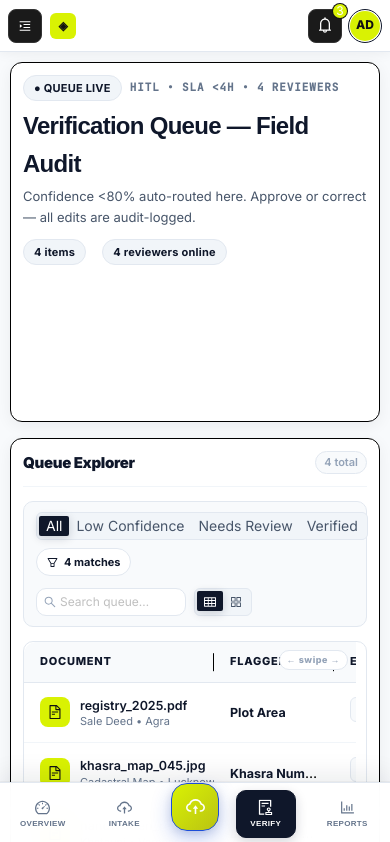
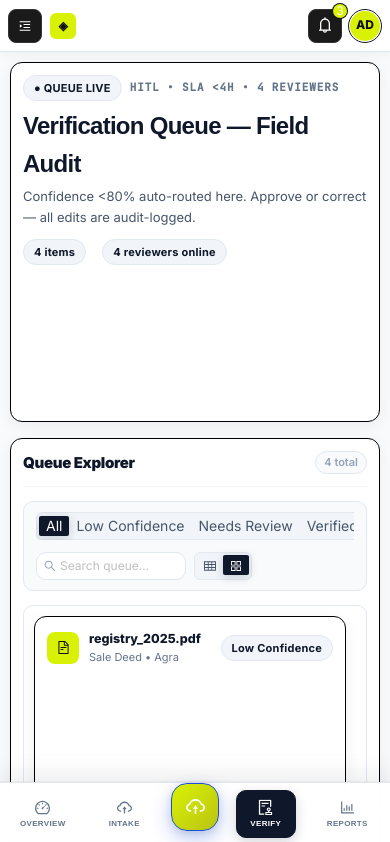
Before and after one commit to srivastavishan82-creator/SIH-2026-P2, a React (Vite) app in the folder frontend/: page /SIH-2026-P2/verification in a window 390 px wide. Shown: the top 842 px of the page. Built offline with nearby package versions, Linux system fonts and the light colour scheme; a web font is replaced by a local one.

Commit message:
fix: resolve text overflow in queue explorer on mobile view and default to card view

```diff
--- a/frontend/src/pages/VerificationQueue.jsx
+++ b/frontend/src/pages/VerificationQueue.jsx
@@ -6,7 +6,7 @@ const { Text } = Typography;
 function VerificationQueue() {
   const [filter, setFilter] = useState('All');
   const [query, setQuery] = useState('');
-  const [view, setView] = useState('table');
+  const [view, setView] = useState(window.innerWidth < 768 ? 'cards' : 'table');
   const [editOpen, setEditOpen] = useState(false);
   const [active, setActive] = useState(null);
   const [data, setData] = useState([
@@ -24,9 +24,9 @@ function VerificationQueue() {
 
   const columns = [
     { title: 'Document', dataIndex: 'document', key: 'document', width: 190, ellipsis:true, render: (text, rec) => (
-        <Space size={10} style={{display:'flex', alignItems:'center'}}>
+        <Space size={10} style={{display:'flex', alignItems:'center', minWidth:0}}>
           <div style={{width:30, height:30, borderRadius:8, background:'#d9f203', color:'#111111', display:'flex', alignItems:'center', justifyContent:'center', flexShrink:0}}><FileTextOutlined style={{fontSize:14}}/></div>
-          <div style={{lineHeight:1.25, minWidth:0}}><Text strong style={{color:'#0F172A', fontSize:12.5, display:'block', whiteSpace:'nowrap', overflow:'hidden', textOverflow:'ellipsis'}}>{text}</Text><div style={{fontSize:11, color:'#64748B', whiteSpace:'nowrap'}}>{rec.type} • {rec.district}</div></div>
+          <div style={{lineHeight:1.25, minWidth:0, flex: 1}}><Text strong style={{color:'#0F172A', fontSize:12.5, display:'block', whiteSpace:'nowrap', overflow:'hidden', textOverflow:'ellipsis'}}>{text}</Text><div style={{fontSize:11, color:'#64748B', whiteSpace:'nowrap', overflow:'hidden', textOverflow:'ellipsis'}}>{rec.type} • {rec.district}</div></div>
         </Space>
       )},
     { title: 'Flagged Field', dataIndex: 'field', key: 'field', width: 120, ellipsis:true, render:(t)=><Text style={{fontWeight:700, color:'#0F172A', fontSize:12.5}}>{t}</Text>},
@@ -76,11 +76,11 @@ function VerificationQueue() {
             </div>
 
             <div style={{display:'flex', alignItems:'center', justifyContent:'space-between', gap:12, flexWrap:'wrap', padding:'10px 12px', background:'#F8FAFC', border:'1px solid #E2E8F0', borderRadius:10, marginBottom:14}}>
-              <div style={{display:'flex', alignItems:'center', gap:8, flexWrap:'wrap', flex:'1 1 auto', minWidth:240}}>
-                <Segmented size="small" options={['All','Low Confidence','Needs Review','Verified']} value={filter} onChange={setFilter} style={{height:28, display:'flex', alignItems:'center'}} />
-                <span style={{height:28, display:'inline-flex', alignItems:'center', gap:6, color:'#0F172A', fontSize:11, fontWeight:700, whiteSpace:'nowrap', background:'#FFFFFF', border:'1px solid #E2E8F0', borderRadius:999, padding:'0 10px'}}><FilterOutlined style={{color:'#0F172A', fontSize:11}}/>{filtered.length} matches</span>
+              <div style={{display:'flex', alignItems:'center', gap:8, flexWrap:'nowrap', flex:'1 1 auto', minWidth:0, overflowX:'auto'}}>
+                <Segmented size="small" options={['All','Low Confidence','Needs Review','Verified']} value={filter} onChange={setFilter} style={{height:28, display:'flex', alignItems:'center', flexShrink:0}} />
+                <span style={{height:28, display:'inline-flex', alignItems:'center', gap:6, color:'#0F172A', fontSize:11, fontWeight:700, whiteSpace:'nowrap', background:'#FFFFFF', border:'1px solid #E2E8F0', borderRadius:999, padding:'0 10px', flexShrink:0}}><FilterOutlined style={{color:'#0F172A', fontSize:11}}/>{filtered.length} matches</span>
               </div>
-              <div style={{display:'flex', alignItems:'center', gap:8, flexShrink:0}}>
+              <div style={{display:'flex', alignItems:'center', gap:8, flexShrink:0, flexWrap:'nowrap'}}>
                 <Input placeholder="Search queue…" prefix={<SearchOutlined style={{color:'#94A3B8', fontSize:12}} />} value={query} onChange={(e)=>setQuery(e.target.value)} allowClear style={{width:150, borderRadius:8, height:28, fontSize:12, background:'#FFFFFF'}} size="small" />
                 <Segmented size="small" value={view} onChange={setView} options={[{label:'', value:'table', icon:<TableOutlined style={{fontSize:12}}/>},{label:'', value:'cards', icon:<AppstoreOutlined style={{fontSize:12}}/>}]} style={{height:28}} />
               </div>
@@ -96,11 +96,11 @@ function VerificationQueue() {
                     const c = rec.confidence<60? '#DC2626' : rec.confidence<80? '#D97706':'#059669';
                     const isActive = active?.key === rec.key;
                     return (
-                      <Card key={rec.key} bordered={false} className="saffron-card" onClick={()=>{setActive(rec); setEditOpen(true);}} bodyStyle={{padding:12}} style={{borderRadius:10, borderLeft:`3px solid ${c}`, background: isActive ? '#EFF6FF' : '#ffffff', border: isActive ? '1px solid #BFDBFE' : '1px solid #E2E8F0', cursor: 'pointer'}}>
-                        <div style={{display:'flex', justifyContent:'space-between', alignItems:'center', gap:10}}>
-                          <div style={{display:'flex', gap:10, alignItems:'center', minWidth:0}}>
+                      <Card key={rec.key} bordered={false} className="saffron-card mobile-black-card" onClick={()=>{setActive(rec); setEditOpen(true);}} bodyStyle={{padding:12}} style={{borderRadius:10, borderLeft:`3px solid ${c}`, background: isActive ? '#EFF6FF' : '#ffffff', border: isActive ? '1px solid #BFDBFE' : '1px solid #E2E8F0', cursor: 'pointer'}}>
+                        <div style={{display:'flex', justifyContent:'space-between', alignItems:'center', gap:10, minWidth:0}}>
+                          <div style={{display:'flex', gap:10, alignItems:'center', minWidth:0, flex:1}}>
                             <div style={{width:32, height:32, borderRadius:8, background:'#d9f203', color:'#111111', display:'flex', alignItems:'center', justifyContent:'center', flexShrink:0}}><FileTextOutlined style={{fontSize:13}}/></div>
-                            <div style={{minWidth:0}}><div style={{fontWeight:800, color:'#0F172A', fontSize:12.5, whiteSpace:'nowrap', overflow:'hidden', textOverflow:'ellipsis'}}>{rec.document}</div><div style={{fontSize:11, color:'#64748B'}}>{rec.type} • {rec.district}</div></div>
+                            <div style={{minWidth:0, flex:1}}><div style={{fontWeight:800, color:'#0F172A', fontSize:12.5, whiteSpace:'nowrap', overflow:'hidden', textOverflow:'ellipsis'}}>{rec.document}</div><div style={{fontSize:11, color:'#64748B', whiteSpace:'nowrap', overflow:'hidden', textOverflow:'ellipsis'}}>{rec.type} • {rec.district}</div></div>
                           </div>
                           <Tag style={{margin:0, borderRadius:999, fontWeight:700, fontSize:11, flexShrink:0, background: rec.status==='Verified'? '#ECFDF5': '#F8FAFC', color:c, border: rec.status==='Verified'?'1px solid #A7F3D0':'1px solid #E2E8F0'}}>{rec.status}</Tag>
                         </div>
```
